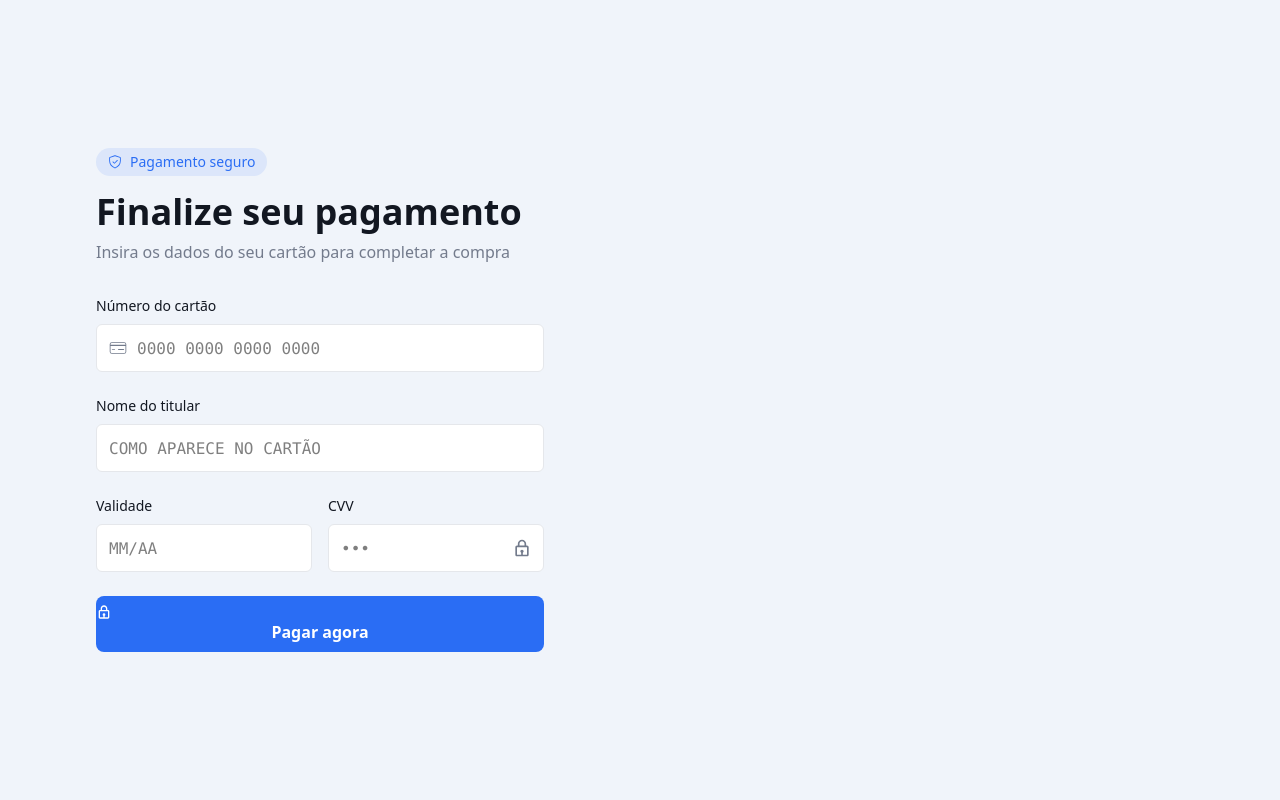
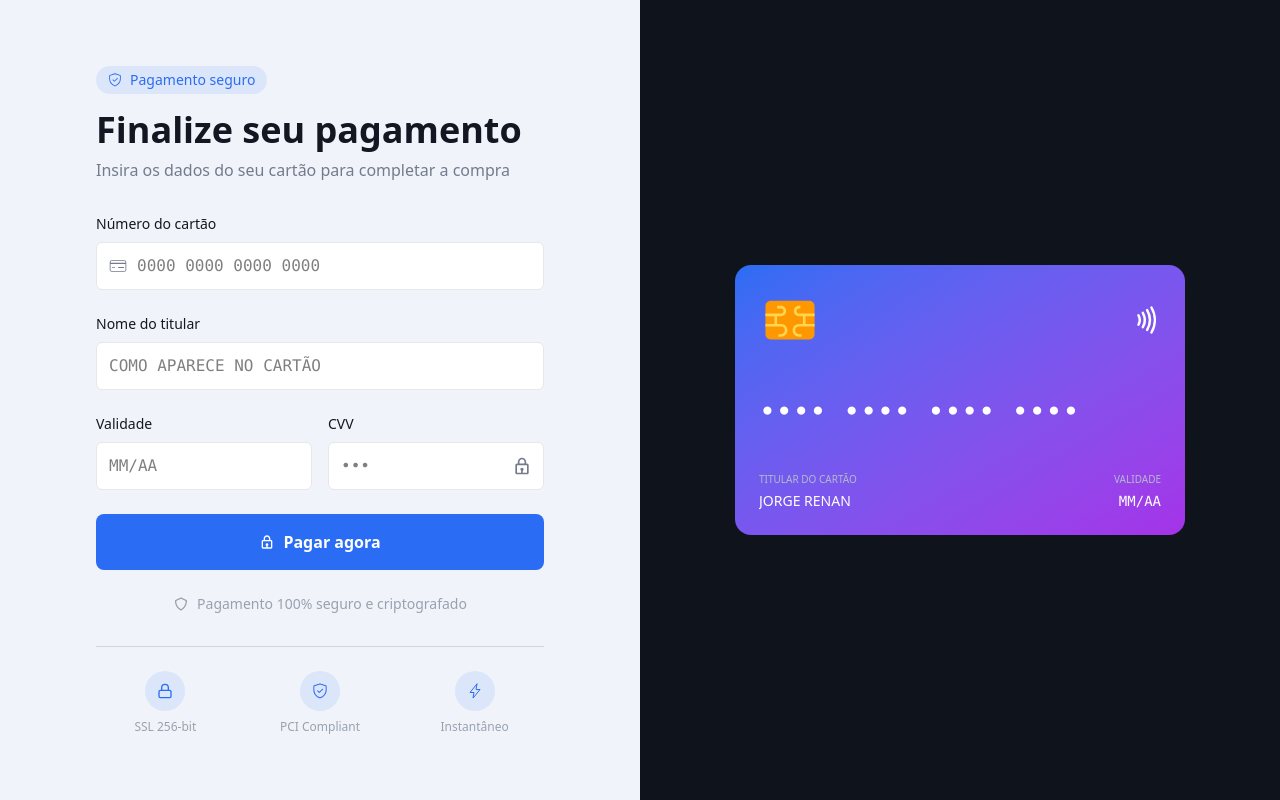
Before and after one commit to jorgerenan94-web/pgamento-app, a React (Vite) app: page / in a window 1280 px wide. Built offline with nearby package versions, Linux system fonts and the light colour scheme.

Commit message:
Finalizado o frontend

```diff
--- a/src/App.jsx
+++ b/src/App.jsx
@@ -1,5 +1,6 @@
 import { GoShieldCheck } from "react-icons/go";
 import PaymentForm from "./components/PaymentForm";
+import CreditCard from "./components/CreditCard";
 
 export default function App(){
   return (
@@ -21,6 +22,12 @@ export default function App(){
             <PaymentForm />
           </div>
         </div>
+
+        <div className="w-[50%] flex items-center justify-center p-12 bg-[#0f131c]">
+            <div className="w-full max-w-lg">
+              <CreditCard />
+            </div>
+        </div>
       </div>
     </div>
   )
--- /dev/null
+++ b/src/components/CreditCard/index.jsx
@@ -0,0 +1,65 @@
+import { useState } from "react";
+import { FcSimCardChip } from "react-icons/fc";
+import { LuNfc } from "react-icons/lu";
+
+export default function CreditCard(){
+    const [isFlipped, setIsFlipped] = useState(false)
+    //const [Variavél, função] = useState(condição inicial da variavel)
+    return (
+        <div className="w-full max-w-[450px] h-[270px] mx-auto cursor-pointer perspective-1000"
+            onClick={() => setIsFlipped(!isFlipped)}
+        >
+            <div className={`relative w-full h-full transition-transform duration-700 transform-3d ${isFlipped && "rotate-y-180"}`}>
+                <div className="absolute w-full h-full backface-hidden">
+                    <div className="w-full h-full bg-linear-to-br from-[#2a6df4] to-[#a532e8] rounded-2xl
+                      p-6 flex flex-col overflow-hidden relative justify-between">
+                        <div className="flex justify-between items-center relative z-10">
+                            <FcSimCardChip size={62} />
+                            <LuNfc size={30} color="white"/>
+                        </div>
+
+                        <div className="relative z-10">
+                            <p className="font-mono text-[28px] text-white whitespace-nowrap">
+                                •••• •••• •••• ••••
+                            </p>
+                        </div>
+
+                        <div className="flex justify-between items-end relative z-10">
+                            <div className="">
+                                <p className="text-[10px] uppercase mb-1 text-[#b3bbcc]">Titular do cartão</p>
+                                <p className="font-medium text-sm text-white uppercase truncate max-w-[200px]">Jorge Renan</p>
+                            </div>
+
+                            <div className="text-right">
+                                <p className="text-[10px] uppercase mb-1 text-[#b3bbcc]">Validade</p>
+                                <p className="font-mono text-sm text-white">MM/AA</p>
+                            </div>
+                        </div>
+                    </div>
+                </div>
+
+                <div className="absolute w-full h-full backface-hidden rotate-y-180">
+                    <div className="w-full h-full bg-linear-to-br from-slate-800 to-slate-900 rounded-2xl overflow-hidden">
+                        <div className="w-full h-10 bg-black mt-5"></div>
+
+                        <div className="px-6 mt-6">
+                            <div className="flex items-center gap-4">
+                                <div className="flex-1 h-10 bg-slate-200 rounded-md flex items-center justify-end px-4">
+                                    <span className="text-slate-800 text-lg font-mono">•••</span>
+                                </div>
+                                <p className="text-[10px] text-[#b3bbcc]">CVV</p>
+                            </div>
+                        </div>
+
+                        <div className="px-6 mt-8">
+                            <p className="text-[9px] text-[#b3bbcc] leading-relaxed">
+                                Este cartão é propriedade do emissor e pode ser cancelado a qualquer momento.
+                                Se encontrado, por favor retorne ao banco emissor mais próximo.
+                            </p>
+                        </div>
+                    </div>
+                </div>
+            </div>
+        </div>
+    )
+}
--- a/src/components/CustomButton/index.jsx
+++ b/src/components/CustomButton/index.jsx
@@ -1,6 +1,6 @@
 export default function CustomButton ({ children}) {
     return (
-       <button className="w-full h-14 bg-[#2a6df4] text-white font-semibold rounded-lg">
+       <button className="w-full h-14 bg-[#2a6df4] text-white font-semibold rounded-lg flex items-center justify-center gap-2 cursor-pointer">
             {children}
        </button>
     );
--- a/src/components/PaymentForm.jsx
+++ b/src/components/PaymentForm.jsx
@@ -1,10 +1,29 @@
 import { CiCreditCard1 } from "react-icons/ci";
 import CustomInput from "./CustomInput";
-import { BiLock } from "react-icons/bi";
+import { BiLock, BiShield } from "react-icons/bi";
 import CustomButton from "./CustomButton";
+import { LuLock } from "react-icons/lu";
+import { IoFlashOutline } from "react-icons/io5";
+import { GoShieldCheck } from "react-icons/go";
+
 
 
 export default function PaymentForm(){
+   const icons = [
+    {
+        icon: <LuLock />,
+        text: "SSL 256-bit"
+    },
+    {
+        icon: <GoShieldCheck />,
+        text: "PCI Compliant"
+    },
+    {
+        icon: <IoFlashOutline />,
+        text: "Instantâneo"
+    }
+   ]
+
     return (
         <form className="space-y-6">
             <CustomInput
@@ -38,6 +57,28 @@ export default function PaymentForm(){
                 <BiLock />
                 Pagar agora
             </CustomButton>
+
+            <div className="flex items-center justify-center gap-2 text-gray-400 text-sm">
+                <BiShield className="w-4 h-4"/>
+                <span>Pagamento 100% seguro e criptografado</span>
+            </div>
+
+            <div className="mt-8 border-t border-gray-300 pt-6">
+                <div className="grid grid-cols-3 gap-4">
+                    {icons.map((item) => {
+                        return (
+                            <div className="flex flex-col items-center text-center">
+                                <div className="w-10 h-10 rounded-full bg-[#2a6df4]/10 flex items-center justify-center text-[#2a6df4] mb-2">
+                                    {item.icon}
+                                </div>
+                                <span className="text-xs text-gray-400">
+                                    {item.text}
+                                </span>
+                            </div>
+                        )
+                    })}
+                </div>
+            </div>
         </form>
     )
 }
```
